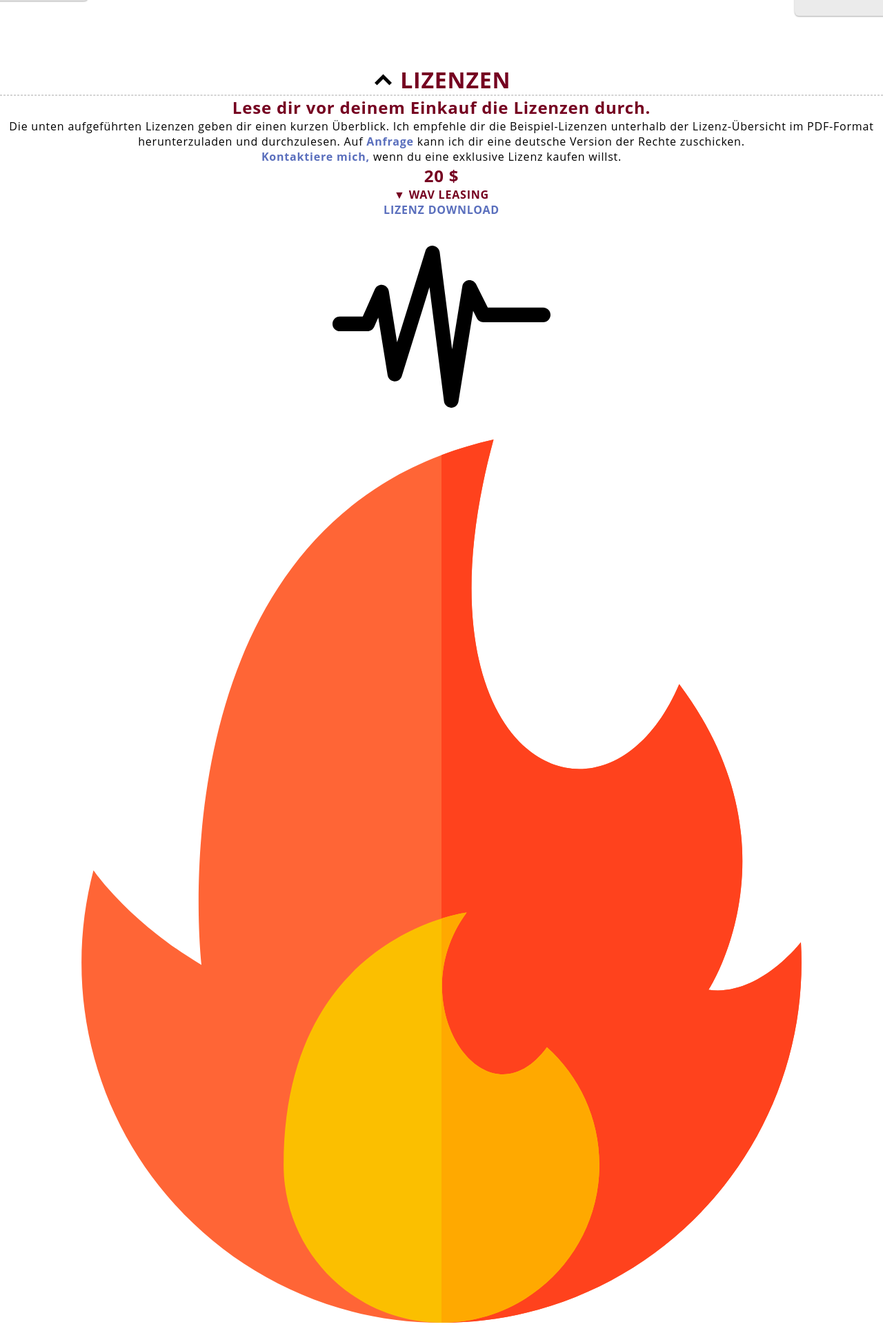
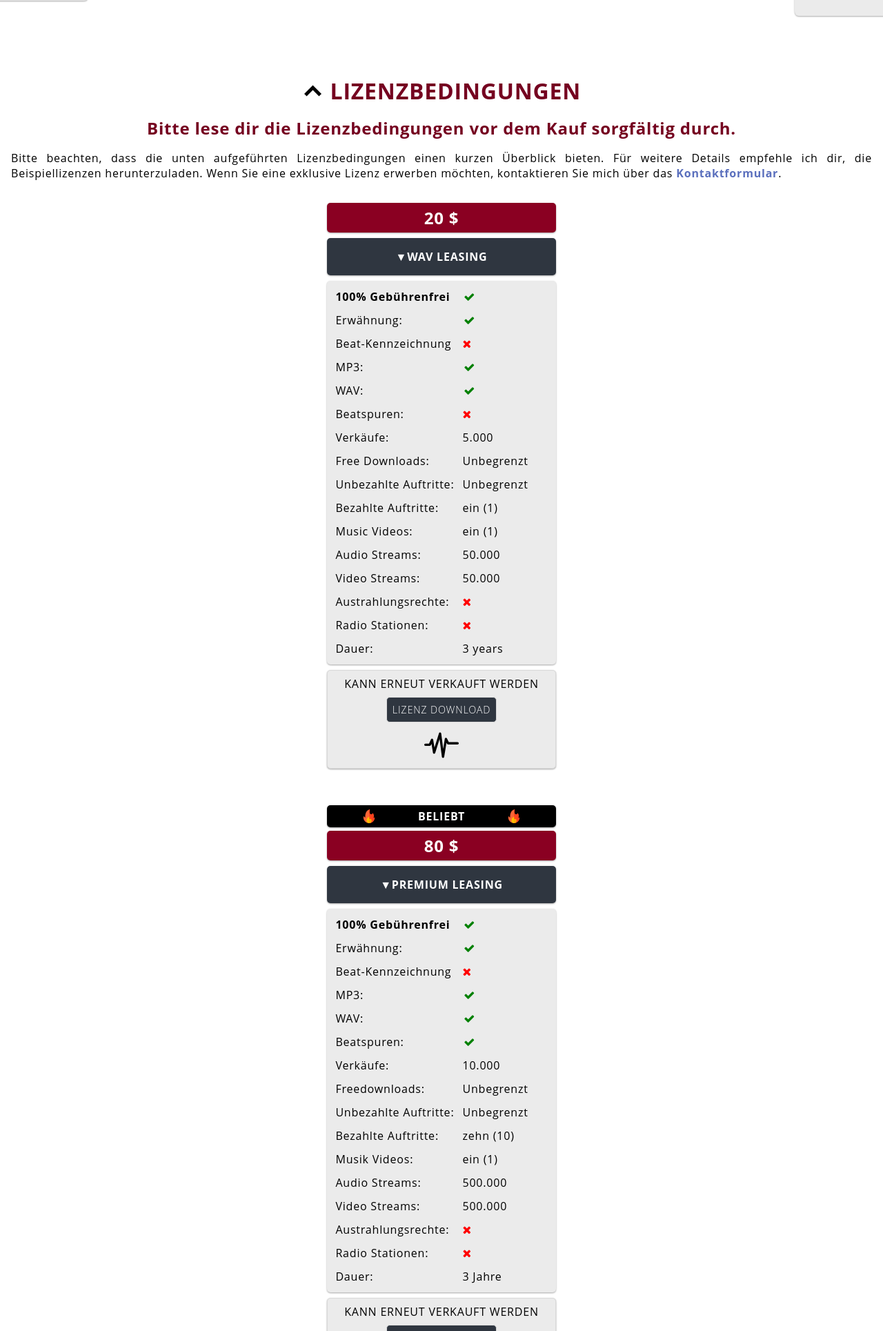
Before and after one commit to alperkuertuel/krispytunes, a PHP site: page /de in a window 1280 px wide. Shown: the part 1585-3514 px from the top of the page at 69% size. Run offline with PHP 8.4, Linux system fonts and the light colour scheme; some libraries are stand-ins or nearby versions.

Commit message:
fix german licenses

```diff
--- a/modules/license-terms/license-terms-de.php
+++ b/modules/license-terms/license-terms-de.php
@@ -1,60 +1,61 @@
-<h1 id="Licenses"><a href="#Instrumental-Store"><img src="img/up.svg" alt="&and;" loading="lazy"/></a> LIZENZEN</h1>
-<hr>
-<section id="terms">
-    <h2>Lese dir vor deinem Einkauf die Lizenzen durch.</h2>
-    <p>
-        Die unten aufgef&uuml;hrten Lizenzen geben dir einen kurzen &Uuml;berblick.
-        Ich empfehle dir die Beispiel-Lizenzen unterhalb der Lizenz-&Uuml;bersicht im PDF-Format herunterzuladen und durchzulesen. Auf <a href="#cont">Anfrage</a> kann ich dir eine deutsche Version der Rechte zuschicken.
-        <br />
-        <a href="#contable">Kontaktiere mich,</a> wenn du eine exklusive Lizenz kaufen willst.
+<section class="license-terms">
+    <h1 id="Licenses"><a href="#Instrumental-Store"><img src="img/up.svg" alt="&and;" loading="lazy"/></a> LIZENZBEDINGUNGEN</h1>
+    <article class="license-terms__description">
+        <h2>Bitte lese dir die Lizenzbedingungen vor dem Kauf sorgfältig durch.</h2>
+        <p class="license-terms__description__text">
+            Bitte beachten, dass die unten aufgeführten Lizenzbedingungen einen kurzen Überblick bieten.
+            Für weitere Details empfehle ich dir, die Beispiellizenzen herunterzuladen.
+            Wenn Sie eine exklusive Lizenz erwerben möchten, kontaktieren Sie mich über das <a href="#contable">Kontaktformular</a>.
         </p>
-    <div id="lt1">
+    </article>
+    <article class="license-terms-contracts">
+        <div class="license-terms-contracts__wav-leasing">
             <h2>20 $</h2>
-        <h3 class="option-heading"> WAV LEASING </h3>
+            <h3 class="option-heading">WAV LEASING</h3>
             <table class="option-content is-hidden">
                 <tr>
-                <td><b>100% Geb&Uuml;hrenfrei</b></td>
-                <td><i class="fa fa-fw fa-check" title="Enabled"></i></td>
+                    <td><b>100% Gebührenfrei</b></td>
+                    <td><i class="fa fa-fw fa-check" title="Aktiviert"></i></td>
                 </tr>
                 <tr>
-                <td>Erw&auml;hnung:</td>
-                <td><i class="fa fa-fw fa-check" title="Enabled"></i></td>
+                    <td>Erwähnung:</td>
+                    <td><i class="fa fa-fw fa-check" title="Aktiviert"></i></td>
                 </tr>
                 <tr>
-                <td>krispytunes Stimme</td>
-                <td><i class="fa fa-times"></i></td>
+                    <td>Beat-Kennzeichnung</td>
+                    <td><i class="fa fa-times" title="Deaktiviert"></i></td>
                 </tr>
                 <tr>
                     <td>MP3:</td>
-                <td><i class="fa fa-fw fa-check" title="Enabled"></i></td>
+                    <td><i class="fa fa-fw fa-check" title="Aktiviert"></i></td>
                 </tr>
                 <tr>
                     <td>WAV:</td>
-                <td><i class="fa fa-fw fa-check" title="Enabled"></i></td>
+                    <td><i class="fa fa-fw fa-check" title="Aktiviert"></i></td>
                 </tr>
                 <tr>
                     <td>Beatspuren:</td>
-                <td><i class="fa fa-times"></i></td>
+                    <td><i class="fa fa-times" title="Deaktiviert"></i></td>
                 </tr>
                 <tr>
-                <td>Verk&auml;ufe:</td>
+                    <td>Verkäufe:</td>
                     <td>5.000</td>
                 </tr>
                 <tr>
                     <td>Free Downloads:</td>
-                <td>Unlimitiert</td>
+                    <td>Unbegrenzt</td>
                 </tr>
                 <tr>
                     <td>Unbezahlte Auftritte:</td>
-                <td>Unlimitiert</td>
+                    <td>Unbegrenzt</td>
                 </tr>
                 <tr>
                     <td>Bezahlte Auftritte:</td>
-                <td>1 (Ein)</td>
+                    <td>ein (1)</td>
                 </tr>
                 <tr>
                     <td>Music Videos:</td>
-                <td>1 (Ein)</td>
+                    <td>ein (1)</td>
                 </tr>
                 <tr>
                     <td>Audio Streams:</td>
@@ -65,73 +66,73 @@
                     <td>50.000</td>
                 </tr>
                 <tr>
-                <td>Ausstrahlungsrechte:</td>
-                <td><i class="fa fa-times"></i></td>
+                    <td>Austrahlungsrechte:</td>
+                    <td><i class="fa fa-times" title="Deaktiviert"></i></td>
                 </tr>
                 <tr>
                     <td>Radio Stationen:</td>
-                <td><i class="fa fa-times"></i></td>
+                    <td><i class="fa fa-times" title="Deaktiviert"></i></td>
                 </tr>
                 <tr>
                     <td>Dauer:</td>
-                <td>3 Jahre</td>
+                    <td>3 years</td>
                 </tr>
             </table>
-        <div class="pdf_terms">
+            <p class="license-terms-contracts__pdf-container">
+            KANN ERNEUT VERKAUFT WERDEN
                 <a href="docs/wl.pdf" target="_blank">LIZENZ DOWNLOAD</a>
-            <br />
                 <img src="img/wav.svg" alt="wav-file" loading="lazy"/>
-        </div>
+            </p>
         </div>
 
-    <div id="lt2">
-        <h2 class="pop"><img src="img/fire.svg" alt="!FIRE!" loading="lazy"/> BELIEBT <img src="img/fire.svg" alt="!FIRE!" loading="lazy"/></h2>
+        <div class="license-terms-contracts__premium-leasing">
+            <span class="popular"><img src="img/fire.svg" alt="!FIRE!" loading="lazy"/>Beliebt<img src="img/fire.svg" alt="!FIRE!" loading="lazy"/></span>
             <h2>80 $</h2>
-        <h3 class="option-heading"> PREMIUM LEASING</h3>
+            <h3 class="option-heading">PREMIUM LEASING</h3>
             <table class="option-content is-hidden">
                 <tr>
                     <td><b>100% Gebührenfrei</b></td>
-                <td><i class="fa fa-fw fa-check" title="Enabled"></i></td>
+                    <td><i class="fa fa-fw fa-check" title="Aktiviert"></i></td>
                 </tr>
                 <tr>
-                <td>Erw&auml;hnung:</td>
-                <td><i class="fa fa-fw fa-check" title="Enabled"></i></td>
+                    <td>Erwähnung:</td>
+                    <td><i class="fa fa-fw fa-check" title="Aktiviert"></i></td>
                 </tr>
                 <tr>
-                <td>krispytunes Stimme</td>
-                <td><i class="fa fa-times"></i></td>
+                    <td>Beat-Kennzeichnung</td>
+                    <td><i class="fa fa-times" title="Deaktiviert"></i></td>
                 </tr>
                 <tr>
                     <td>MP3:</td>
-                <td><i class="fa fa-fw fa-check" title="Enabled"></i></td>
+                    <td><i class="fa fa-fw fa-check" title="Aktiviert"></i></td>
                 </tr>
                 <tr>
                     <td>WAV:</td>
-                <td><i class="fa fa-fw fa-check" title="Enabled"></i></td>
+                    <td><i class="fa fa-fw fa-check" title="Aktiviert"></i></td>
                 </tr>
                 <tr>
                     <td>Beatspuren:</td>
-                <td><i class="fa fa-fw fa-check" title="Enabled"></i></td>
+                    <td><i class="fa fa-fw fa-check" title="Aktiviert"></i></td>
                 </tr>
                 <tr>
-                <td>Verk&auml;ufe:</td>
+                    <td>Verkäufe:</td>
                     <td>10.000</td>
                 </tr>
                 <tr>
-                <td>Free Downloads:</td>
-                <td>Unlimitiert</td>
+                    <td>Freedownloads:</td>
+                    <td>Unbegrenzt</td>
                 </tr>
                 <tr>
                     <td>Unbezahlte Auftritte:</td>
-                <td>Unlimitiert</td>
+                    <td>Unbegrenzt</td>
                 </tr>
                 <tr>
                     <td>Bezahlte Auftritte:</td>
-                <td>Zehn (10)</td>
+                    <td>zehn (10)</td>
                 </tr>
                 <tr>
-                <td>Music Videos:</td>
-                <td>1 (Ein)</td>
+                    <td>Musik Videos:</td>
+                    <td>ein (1)</td>
                 </tr>
                 <tr>
                     <td>Audio Streams:</td>
@@ -142,174 +143,174 @@
                     <td>500.000</td>
                 </tr>
                 <tr>
-                <td>Ausstrahlungsrechte:</td>
-                <td><i class="fa fa-times"></i></td>
+                    <td>Austrahlungsrechte:</td>
+                    <td><i class="fa fa-times" title="Deaktiviert"></i></td>
                 </tr>
                 <tr>
                     <td>Radio Stationen:</td>
-                <td><i class="fa fa-times"></i></td>
+                    <td><i class="fa fa-times" title="Deaktiviert"></i></td>
                 </tr>
                 <tr>
                     <td>Dauer:</td>
                     <td>3 Jahre</td>
                 </tr>
             </table>
-        <div class="pdf_terms">
+            <p class="license-terms-contracts__pdf-container">
+                KANN ERNEUT VERKAUFT WERDEN
                 <a href="docs/pl.pdf" target="_blank">LIZENZ DOWNLOAD</a>
-            <br />
                 <img src="img/premium.svg" alt="premium" loading="lazy"/>
-        </div>
+            </p>
         </div>
 
-    <div id="lt3">
+        <div class="license-terms-contracts__unlimited-leasing">
             <h2>280 $</h2>
-        <h3 class="option-heading"> UNLIMITED LEASING</h3>
+            <h3 class="option-heading">UNLIMITED LEASING</h3>
             <table class="option-content is-hidden">
                 <tr>
-                <td><b>100% Geb&auml;hrenfrei</b></td>
-                <td><i class="fa fa-fw fa-check" title="Enabled"></i></td>
+                    <td><b>100% lizenzfrei</b></td>
+                    <td><i class="fa fa-fw fa-check" title="Aktiviert"></i></td>
                 </tr>
                 <tr>
-                <td>Erw&auml;hnung:</td>
-                <td><i class="fa fa-fw fa-check" title="Enabled"></i></td>
+                    <td>Mir zuordnen:</td>
+                    <td><i class="fa fa-fw fa-check" title="Aktiviert"></i></td>
                 </tr>
                 <tr>
-                <td>krispytunes Stimme</td>
-                <td><i class="fa fa-times"></i></td>
+                    <td>krispytunes-Stimme</td>
+                    <td><i class="fa fa-times" title="Deaktiviert"></i></td>
                 </tr>
                 <tr>
-                <td>MP3</td>
-                <td><i class="fa fa-fw fa-check" title="Enabled"></i></td>
+                    <td>MP3:</td>
+                    <td><i class="fa fa-fw fa-check" title="Aktiviert"></i></td>
                 </tr>
                 <tr>
                     <td>WAV:</td>
-                <td><i class="fa fa-fw fa-check" title="Enabled"></i></td>
+                    <td><i class="fa fa-fw fa-check" title="Aktiviert"></i></td>
                 </tr>
                 <tr>
-                <td>Beatspuren:</td>
-                <td><i class="fa fa-fw fa-check" title="Enabled"></i></td>
+                    <td>Trackouts:</td>
+                    <td><i class="fa fa-fw fa-check" title="Aktiviert"></i></td>
                 </tr>
                 <tr>
-                <td>Verk&auml;ufe:</td>
-                <td>Unlimitiert</td>
+                    <td>Verkäufe:</td>
+                    <td>Unbegrenzt</td>
                 </tr>
                 <tr>
-                <td>Free Downloads:</td>
-                <td>Unlimitiert</td>
+                    <td>Kostenlose Downloads:</td>
+                    <td>Unbegrenzt</td>
                 </tr>
                 <tr>
-                <td>Unbezahlte Auftritte:</td>
-                <td>Unlimitiert</td>
+                    <td>Non-Profit-Auftritte:</td>
+                    <td>Unbegrenzt</td>
                 </tr>
                 <tr>
                     <td>Bezahlte Auftritte:</td>
-                <td>Unlimitiert</td>
+                    <td>Unbegrenzt</td>
                 </tr>
                 <tr>
-                <td>Music Videos:</td>
-                <td>Unlimitiert</td>
+                    <td>Musikvideos:</td>
+                    <td>Unbegrenzt</td>
                 </tr>
                 <tr>
-                <td>Audio Streams:</td>
-                <td>Unlimitiert</td>
+                    <td>Audio-Streams:</td>
+                    <td>Unbegrenzt</td>
                 </tr>
                 <tr>
-                <td>Video Streams:</td>
-                <td>Unlimitiert</td>
+                    <td>Video-Streams:</td>
+                    <td>Unbegrenzt</td>
                 </tr>
                 <tr>
-                <td>Ausstrahlungsrechte:</td>
-                <td><i class="fa fa-fw fa-check" title="Enabled"></i></td>
+                    <td>Rundfunkrechte:</td>
+                    <td><i class="fa fa-fw fa-check" title="Aktiviert"></i></td>
                 </tr>
                 <tr>
-                <td>Radio Stationen:</td>
-                <td>Unlimitiert</td>
+                    <td>Radiosender:</td>
+                    <td>Unbegrenzt</td>
                 </tr>
                 <tr>
                     <td>Dauer:</td>
                     <td>3 Jahre</td>
                 </tr>
             </table>
-            <div class="pdf_terms">
+            <p class="license-terms-contracts__pdf-container">
+                KANN ERNEUT VERKAUFT WERDEN
                 <a href="docs/ul.pdf" target="_blank">LIZENZ DOWNLOAD</a>
-                <br />
                 <img src="img/unlimited.svg" alt="unlimited" loading="lazy"/>
-            </div>
+            </p>
         </div>
 
-    <div id="lt4">
+        <div class="license-terms-contracts__exclusive">
             <h2>
-            AUF ANFRAGE
+                IHR ANGEBOT
             </h2>
-        <h3 class="option-heading"> EXKLUSIVE LIZENZ</h3>
+            <h3 class="option-heading"> EXKLUSIVLIZENZ</h3>
             <table class="option-content is-hidden">
                 <tr>
-                <td>Erw&auml;hnung:</td>
-                <td><i class="fa fa-fw fa-check" title="Enabled"></i></td>
+                    <td>Mir zuordnen:</td>
+                    <td><i class="fa fa-fw fa-check" title="Aktiviert"></i></td>
                 </tr>
                 <tr>
-                <td>krispytunes Stimme</td>
-                <td><i class="fa fa-times"></i></td>
+                    <td>krispytunes-Stimme</td>
+                    <td><i class="fa fa-times" title="Deaktiviert"></i></td>
                 </tr>
                 <tr>
                     <td>MP3:</td>
-                <td><i class="fa fa-fw fa-check" title="Enabled"></i></td>
+                    <td><i class="fa fa-fw fa-check" title="Aktiviert"></i></td>
                 </tr>
                 <tr>
                     <td>WAV:</td>
-                <td><i class="fa fa-fw fa-check" title="Enabled"></i></td>
+                    <td><i class="fa fa-fw fa-check" title="Aktiviert"></i></td>
                 </tr>
                 <tr>
-                <td>Beatspuren:</td>
-                <td><i class="fa fa-fw fa-check" title="Enabled"></i></td>
+                    <td>Trackouts:</td>
+                    <td><i class="fa fa-fw fa-check" title="Aktiviert"></i></td>
                 </tr>
                 <tr>
-                <td>Verk&auml;ufe:</td>
-                <td>Unlimitiert</td>
+                    <td>Verkäufe:</td>
+                    <td>Unbegrenzt</td>
                 </tr>
                 <tr>
-                <td>Free Downloads:</td>
-                <td>Unlimitiert</td>
+                    <td>Kostenlose Downloads:</td>
+                    <td>Unbegrenzt</td>
                 </tr>
                 <tr>
-                <td>Unbezahlte Auftritte:</td>
-                <td>Unlimitiert</td>
+                    <td>Non-Profit-Auftritte:</td>
+                    <td>Unbegrenzt</td>
                 </tr>
                 <tr>
                     <td>Bezahlte Auftritte:</td>
-                <td>Unlimitert</td>
+                    <td>Unbegrenzt</td>
                 </tr>
                 <tr>
-                <td>Music Videos:</td>
-                <td>Unlimitiert</td>
+                    <td>Musikvideos:</td>
+                    <td>Unbegrenzt</td>
                 </tr>
                 <tr>
-                <td>Audio Streams:</td>
-                <td>Unlimitiert</td>
+                    <td>Audio-Streams:</td>
+                    <td>Unbegrenzt</td>
                 </tr>
                 <tr>
-                <td>Video Streams:</td>
-                <td>Unlimitiert</td>
+                    <td>Video-Streams:</td>
+                    <td>Unbegrenzt</td>
                 </tr>
                 <tr>
-                <td>Ausstrahlungsrechte:</td>
-                <td><i class="fa fa-fw fa-check" title="Enabled"></i></td>
+                    <td>Rundfunkrechte:</td>
+                    <td><i class="fa fa-fw fa-check" title="Aktiviert"></i></td>
                 </tr>
                 <tr>
-                <td>Radio Stationen:</td>
-                <td>Unlimitiert</td>
+                    <td>Radiosender:</td>
+                    <td>Unbegrenzt</td>
                 </tr>
                 <tr>
                     <td>Dauer:</td>
-                <td>Permanent</td>
+                    <td>Unbefristet</td>
                 </tr>
             </table>
-        <div class="pdf_terms">
+            <p class="license-terms-contracts__pdf-container">
+                KANN ERNEUT WIEDER VERKAUFT WERDEN
                 <a href="docs/ex.pdf" target="_blank">LIZENZ DOWNLOAD</a>
+            </p>
         </div>
-    </div>
-</section>
-
+    </article>
     <script>
         jQuery(function($) {
             $(".option-heading").on('click', function() {
@@ -317,3 +318,4 @@
             });
         });
     </script>
+</section>
--- a/modules/license-terms/license-terms.php
+++ b/modules/license-terms/license-terms.php
@@ -11,7 +11,7 @@
     <article class="license-terms-contracts">
         <div class="license-terms-contracts__wav-leasing">
             <h2>20 $</h2>
-            <h3 class="option-heading"> WAV LEASING </h3>
+            <h3 class="option-heading">WAV LEASING</h3>
             <table class="option-content is-hidden">
                 <tr>
                     <td><b>100% Royalty Free</b></td>
@@ -22,7 +22,7 @@
                     <td><i class="fa fa-fw fa-check" title="Enabled"></i></td>
                 </tr>
                 <tr>
-                    <td>krispytunes voice</td>
+                    <td>Beat Tags</td>
                     <td><i class="fa fa-times"></i></td>
                 </tr>
                 <tr>
```
Lines whose indentation alone changed are shown as unchanged.
